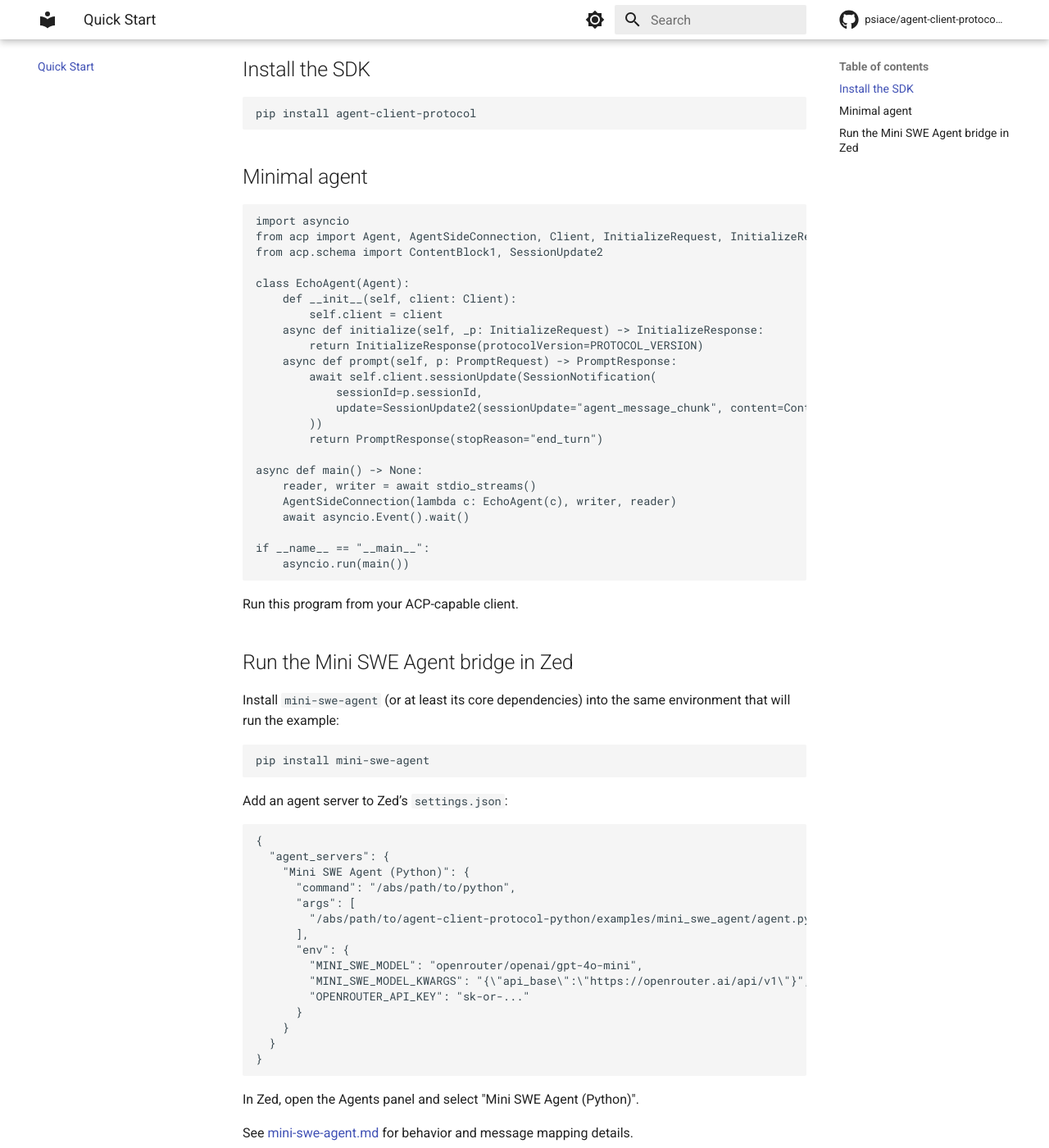
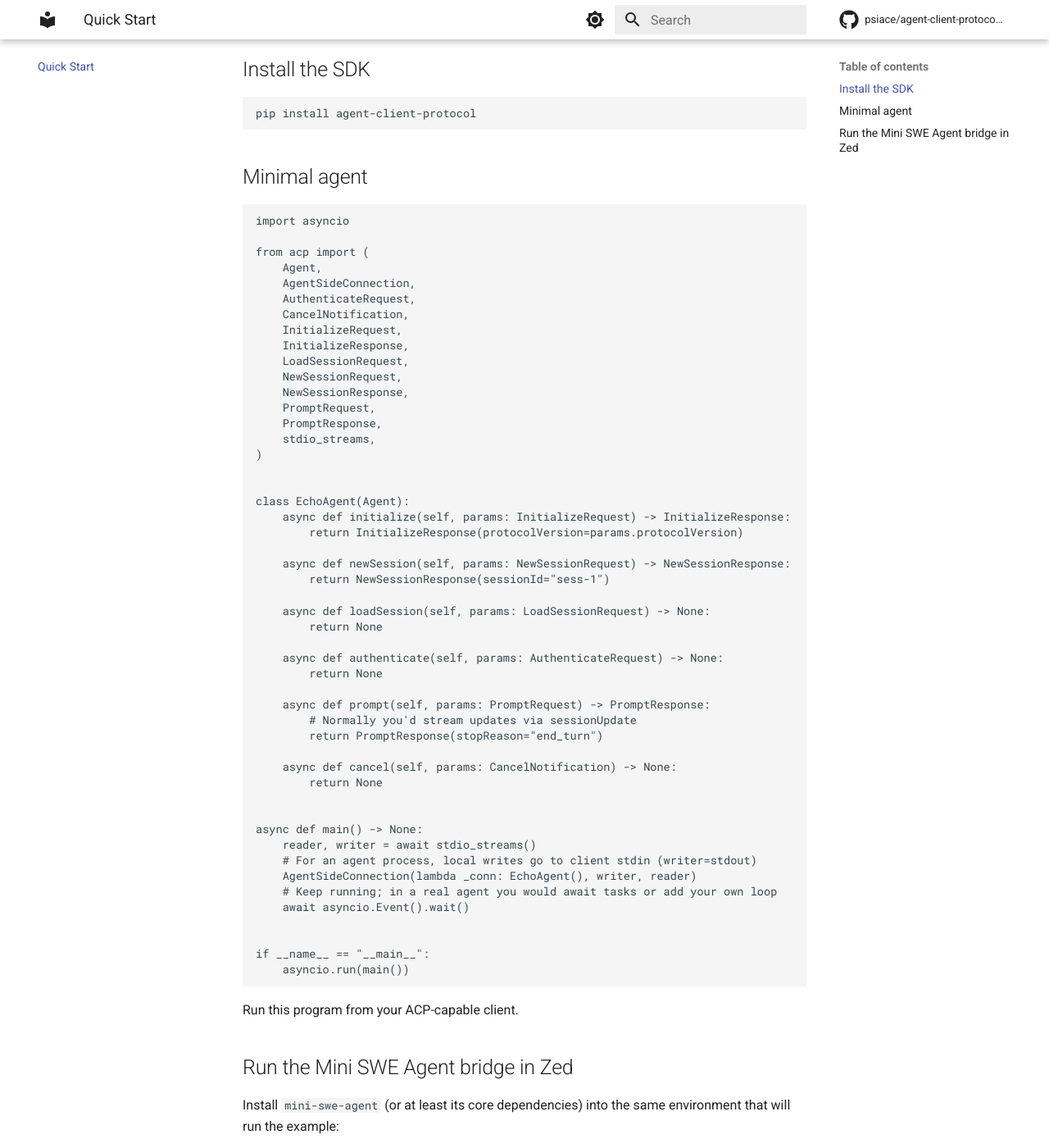
Before and after one commit to phil65/pyacp, an MkDocs documentation site: the page built from docs/quickstart.md, in a window 1280 px wide and 1400 px high, scrolled down 227 px. Shown: the whole window at 82% size. Built offline with MkDocs 1.6.1 and Material for MkDocs 9.7.7, drawn with Linux system fonts in a browser that asks for light colours; comment, search, counter and statistics services are not loaded.

Commit message:
chore: polish echo agent

````diff
--- a/docs/quickstart.md
+++ b/docs/quickstart.md
@@ -12,25 +12,51 @@ pip install agent-client-protocol
 
 ```python
 import asyncio
-from acp import Agent, AgentSideConnection, Client, InitializeRequest, InitializeResponse, PromptRequest, PromptResponse, SessionNotification, stdio_streams, PROTOCOL_VERSION
-from acp.schema import ContentBlock1, SessionUpdate2
+
+from acp import (
+    Agent,
+    AgentSideConnection,
+    AuthenticateRequest,
+    CancelNotification,
+    InitializeRequest,
+    InitializeResponse,
+    LoadSessionRequest,
+    NewSessionRequest,
+    NewSessionResponse,
+    PromptRequest,
+    PromptResponse,
+    stdio_streams,
+)
+
 
 class EchoAgent(Agent):
-    def __init__(self, client: Client):
-        self.client = client
-    async def initialize(self, _p: InitializeRequest) -> InitializeResponse:
-        return InitializeResponse(protocolVersion=PROTOCOL_VERSION)
-    async def prompt(self, p: PromptRequest) -> PromptResponse:
-        await self.client.sessionUpdate(SessionNotification(
-            sessionId=p.sessionId,
-            update=SessionUpdate2(sessionUpdate="agent_message_chunk", content=ContentBlock1(type="text", text="Hello from ACP")),
-        ))
+    async def initialize(self, params: InitializeRequest) -> InitializeResponse:
+        return InitializeResponse(protocolVersion=params.protocolVersion)
+
+    async def newSession(self, params: NewSessionRequest) -> NewSessionResponse:
+        return NewSessionResponse(sessionId="sess-1")
+
+    async def loadSession(self, params: LoadSessionRequest) -> None:
+        return None
+
+    async def authenticate(self, params: AuthenticateRequest) -> None:
+        return None
+
+    async def prompt(self, params: PromptRequest) -> PromptResponse:
+        # Normally you'd stream updates via sessionUpdate
         return PromptResponse(stopReason="end_turn")
+
+    async def cancel(self, params: CancelNotification) -> None:
+        return None
+
 
 async def main() -> None:
     reader, writer = await stdio_streams()
-    AgentSideConnection(lambda c: EchoAgent(c), writer, reader)
+    # For an agent process, local writes go to client stdin (writer=stdout)
+    AgentSideConnection(lambda _conn: EchoAgent(), writer, reader)
+    # Keep running; in a real agent you would await tasks or add your own loop
     await asyncio.Event().wait()
+
 
 if __name__ == "__main__":
     asyncio.run(main())
````
Also changed, not shown: README.md (+36 -14 lines), 1 other file.
